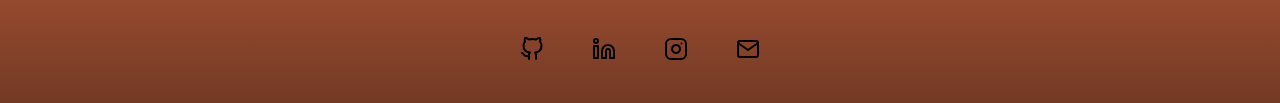
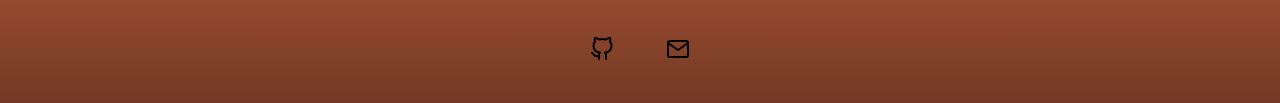
Before and after one commit to RodCinelli/Dev-Rodrigo-Cinelli, a website: page index.html in a window 1280 px wide. Shown: the part 335-438 px from the top of the page. Drawn offline with Linux system fonts and the light colour scheme.

Commit message:
Alterando a index.html e as sociais

```diff
--- a/index.html
+++ b/index.html
@@ -29,16 +29,6 @@
                 <li>
                     <a href="https://github.com/RodCinelli">
                         <img src="./src/images/github.svg" alt="Logo do GitHub" />
-                    </a>
-                </li>
-                <li>
-                    <a href="https://www.linkedin.com/in/rodrigo-cinelli-241763250/">
-                        <img src="./src/images/linkedin.svg" alt="Logo do Linkedin" />
-                    </a>
-                </li>
-                <li>
-                    <a href="https://www.instagram.com/rod.cinelli/">
-                        <img src="./src/images/instagram.svg" alt="Logo do Instagram" />
                     </a>
                 </li>
                 <li>
--- a/src/styles/main.less
+++ b/src/styles/main.less
@@ -79,7 +79,7 @@ header {
 .social-links {
     display: flex;
     justify-content: space-between;
-    max-width: 240px;
+    max-width: 100px;
     width: 100%;
     margin: 0 auto;
 
```
Also changed, not shown: build/styles/main.css.
